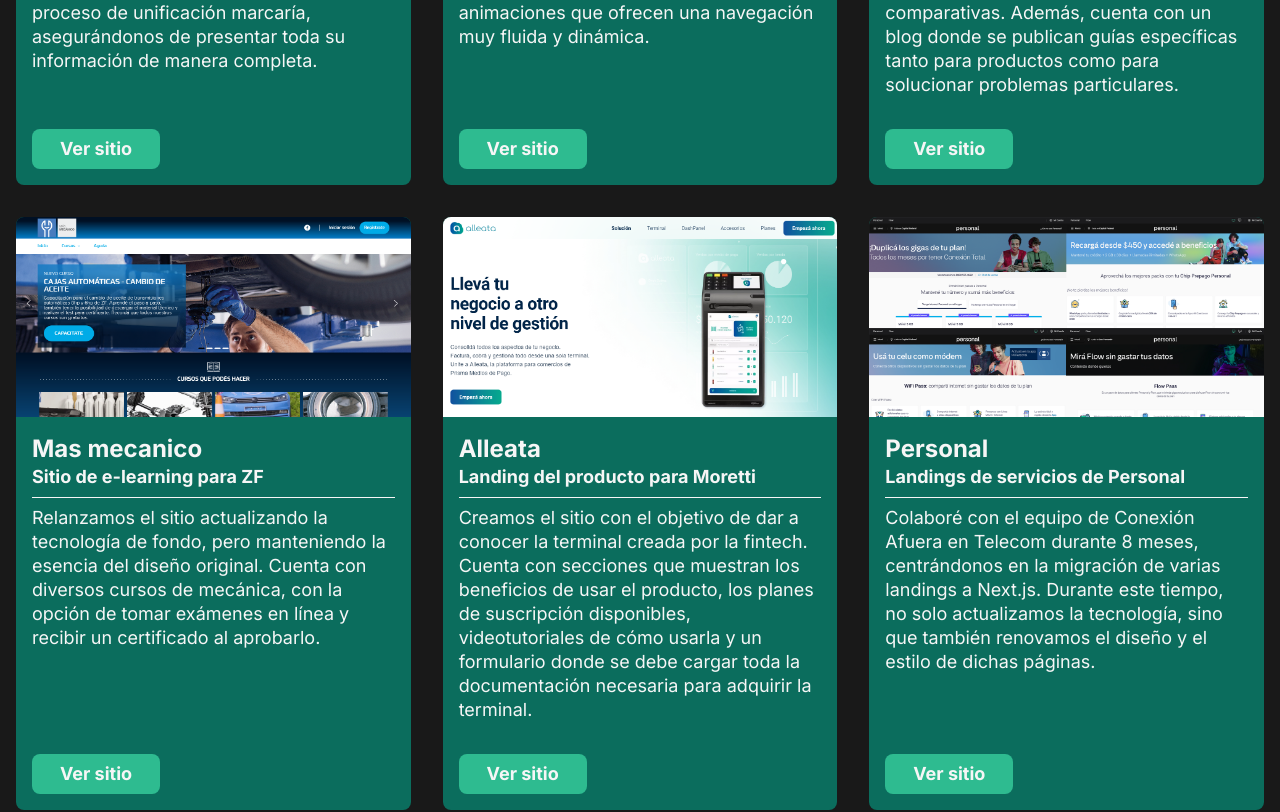
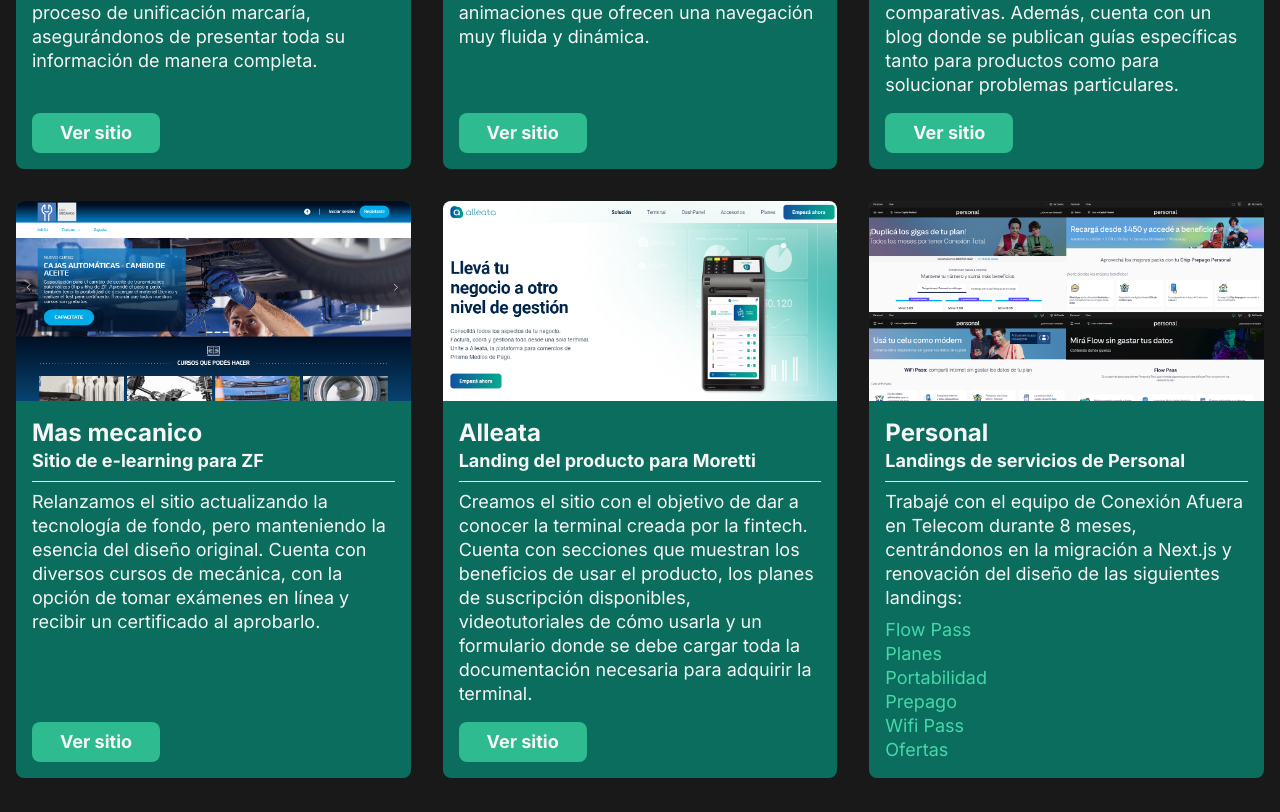
Before and after one commit to maple146/portfolio, a Next.js app: page / in a window 1280 px wide. Shown: the part 1960-2772 px from the top of the page. Built offline with nearby package versions, Linux system fonts and the light colour scheme.

Commit message:
Add conditional rendering of links to Card component

```diff
--- a/src/app/_home/projects.tsx
+++ b/src/app/_home/projects.tsx
@@ -1,13 +1,10 @@
 import Card from "@/components/card";
 import Title from "@/components/title";
 import { ProjectsTypes } from "@/types/projects.types";
-import Link from "next/link";
-import { Button } from "@/components/ui/button";
 
 export default function Projects({
   title,
   projects,
-  sectionLink,
 }: ProjectsTypes) {
   return (
     <div className="flex flex-col container py-8 lg:py-12 gap-4 lg:gap-12">
@@ -17,6 +14,7 @@
       <div className="grid grid-cols-1 md:grid-cols-2 xl:grid-cols-3 grid-rows-auto gap-4 lg:gap-8">
         {projects.map((project) => (
           <Card
+            // Pasarle solo props y destructurar adentro
             key={project.title}
             title={project.title}
             subtitle={project.subtitle}
@@ -24,6 +22,7 @@
             image={project.image}
             imageAlt={project.imageAlt}
             externalUrl={project.externalUrl}
+            linksArray={project.linksArray}
           />
         ))}
       </div>
--- a/src/components/card.tsx
+++ b/src/components/card.tsx
@@ -1,6 +1,9 @@
+// 'use client'
+
 import Link from "next/link";
 import { Button } from "./ui/button";
 import Image from "next/image";
+import CustomLink from "./custom-link";
 
 export interface CardTypes {
   image: string;
@@ -9,6 +12,7 @@
   subtitle: string;
   description: string;
   externalUrl: string;
+  linksArray?: any;
 }
 
 const Card = ({
@@ -18,26 +22,51 @@
   subtitle,
   description,
   externalUrl,
-}:
-CardTypes) => {
+  linksArray,
+}: CardTypes) => {
+  console.log(linksArray);
+
   return (
     // Agregar 'shadow' cuando se implemente el light mode
     <div className="bg-main-700 rounded-lg overflow-hidden h-full flex flex-col max-w-[396px] justify-self-center">
       <div className="relative min-h-[200px] w-full">
-        <Image fill src={image} alt={imageAlt} className="object-cover object-top"/>
+        <Image
+          fill
+          src={image}
+          alt={imageAlt}
+          className="object-cover object-top"
+        />
       </div>
       <div className="p-4 flex flex-col justify-between h-full">
-        <div className="pb-8">
+        <div className="">
           <h5 className="text-lg font-bold text-white">{title}</h5>
           <h6 className="text-sm font-bold text-white">{subtitle}</h6>
           <hr className="my-2"></hr>
           <p className="text-sm font-normal text-white">{description}</p>
+          {
+            linksArray && (
+              <div className="mt-2">
+                <ul className="list-disc list-inside">
+                  {linksArray?.map((link, index) => (
+                    <CustomLink
+                      key={link.text}
+                      url={link.url}
+                      text={link.text}
+                      size="sm"
+                    />
+                  ))}
+                </ul>
+              </div>
+            )
+          }
         </div>
-        <div className="flex gap-4">
-          <Link href={externalUrl} rel="noopener noreferrer" target="_blank">
-            <Button>Ver sitio</Button>
-          </Link>
-        </div>
+        {externalUrl && (
+          <div className="flex gap-4 mt-4">
+            <Link href={externalUrl} rel="noopener noreferrer" target="_blank">
+              <Button>Ver sitio</Button>
+            </Link>
+          </div>
+        )}
       </div>
     </div>
   );
--- a/src/data/home/projects.ts
+++ b/src/data/home/projects.ts
@@ -52,7 +52,33 @@
         title: "Personal",
         subtitle: "Landings de servicios de Personal",
         description:
-          "Colaboré con el equipo de Conexión Afuera en Telecom durante 8 meses, centrándonos en la migración de varias landings a Next.js. Durante este tiempo, no solo actualizamos la tecnología, sino que también renovamos el diseño y el estilo de dichas páginas.",
+          "Trabajé con el equipo de Conexión Afuera en Telecom durante 8 meses, centrándonos en la migración a Next.js y renovación del diseño de las siguientes landings:",
+        linksArray: [
+          {
+            text: 'Flow Pass',
+            url: 'https://www.personal.com.ar/flow-pass'
+          },
+          {
+            text: 'Planes',
+            url: 'https://www.personal.com.ar/planes-internet-movil'
+          },
+          {
+            text: 'Portabilidad',
+            url: 'https://www.personal.com.ar/portabilidad'
+          },
+          {
+            text: 'Prepago',
+            url: 'https://www.personal.com.ar/prepago'
+          },
+          {
+            text: 'Wifi Pass',
+            url: 'https://www.personal.com.ar/wifi-pass'
+          },
+          {
+            text: 'Ofertas',
+            url: 'https://www.personal.com.ar/ofertas'
+          },
+        ],
         image: "/paginaspersonal.png",
         imageAlt: "Screenshot de las paginas de Personal",
         externalUrl: "",
--- a/src/types/projects.types.ts
+++ b/src/types/projects.types.ts
@@ -1,4 +1,5 @@
 interface ProjectTypes {
+  linksArray?: any;
   image: string;
   imageAlt: string;
   title: string;
```
